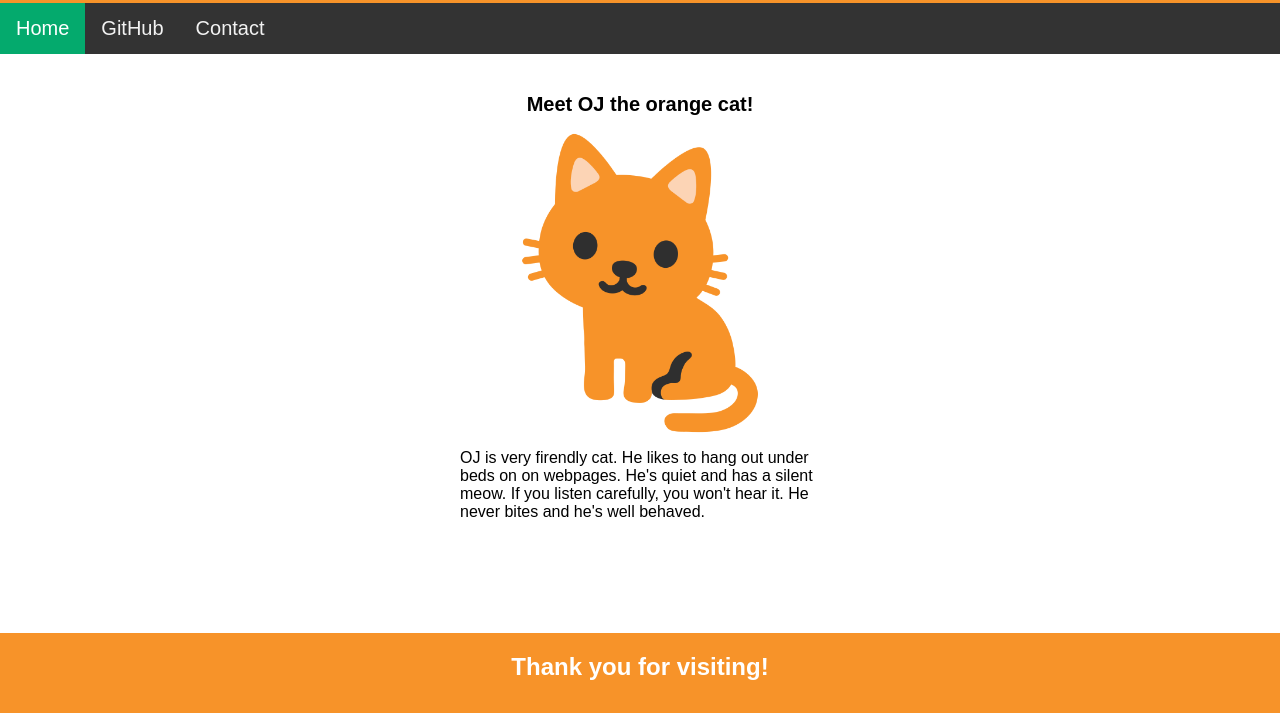
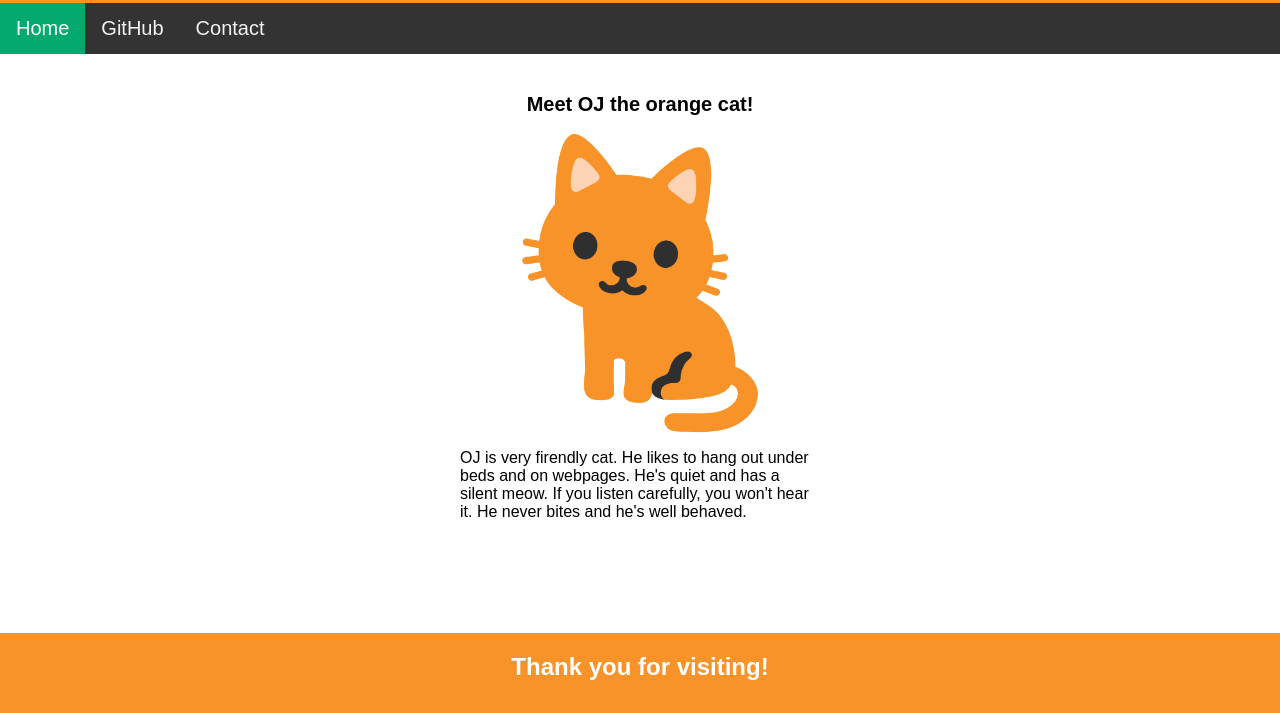
Before and after one commit to jakubcic/landing-page, a plain HTML site: page index.html in a window 1280 px wide. Shown: the part 87-800 px from the top of the page. Drawn offline with Linux system fonts and the light colour scheme.

Commit message:
fix typo

```diff
--- a/index.html
+++ b/index.html
@@ -22,7 +22,7 @@
         <h2 id="img-heading"> Meet OJ the orange cat!</h2>
         <img id="cat-img" src="./assets/images/oj-cat.png" alt="Orange Cartoon Cat" />
         <p id="oj-description">
-          OJ is very firendly cat. He likes to hang out under beds on on webpages. He's quiet and has a silent meow. If you listen carefully, you won't hear it. He never bites and he's well behaved.
+          OJ is very firendly cat. He likes to hang out under beds and on webpages. He's quiet and has a silent meow. If you listen carefully, you won't hear it. He never bites and he's well behaved.
         </p>
       </figure>
 
```
